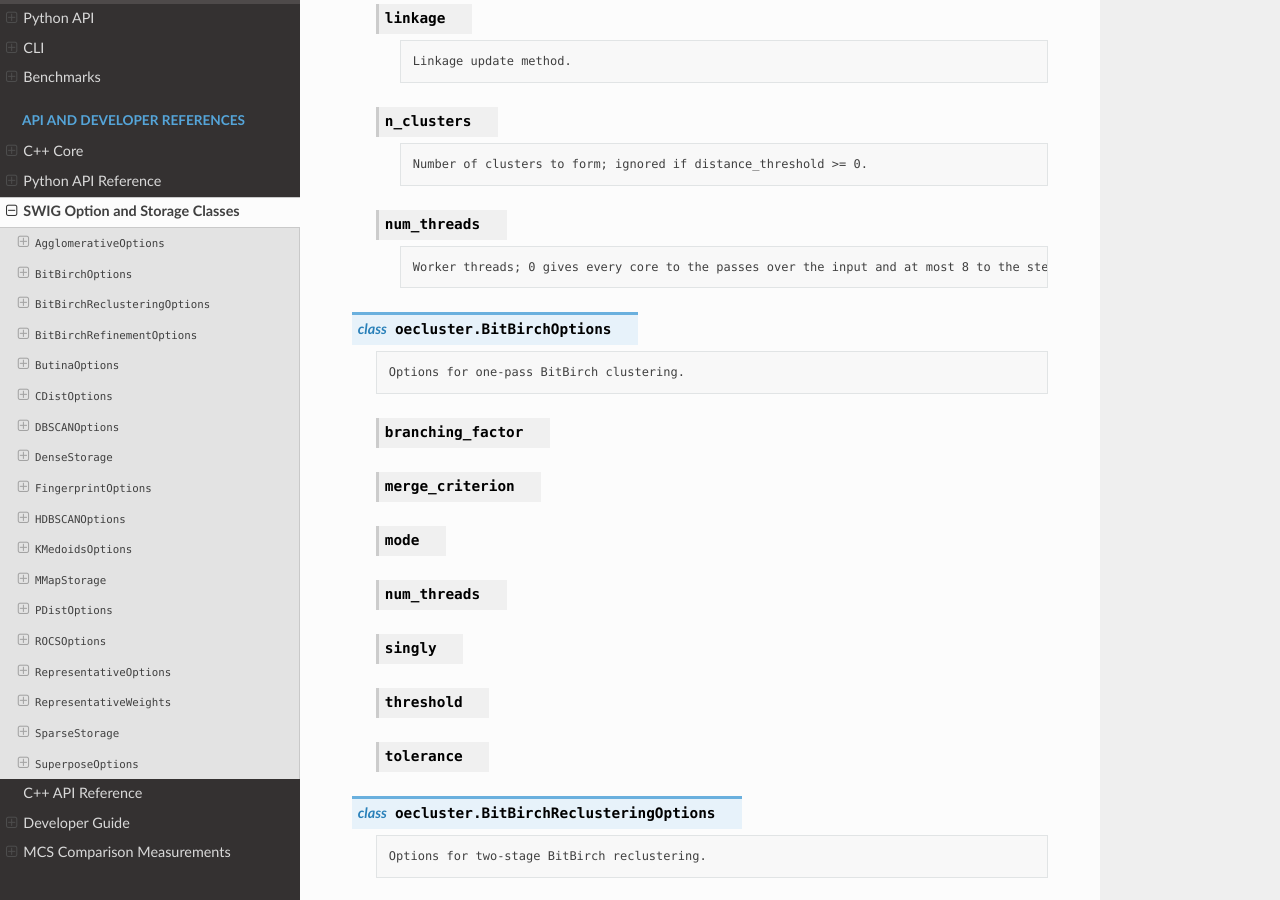
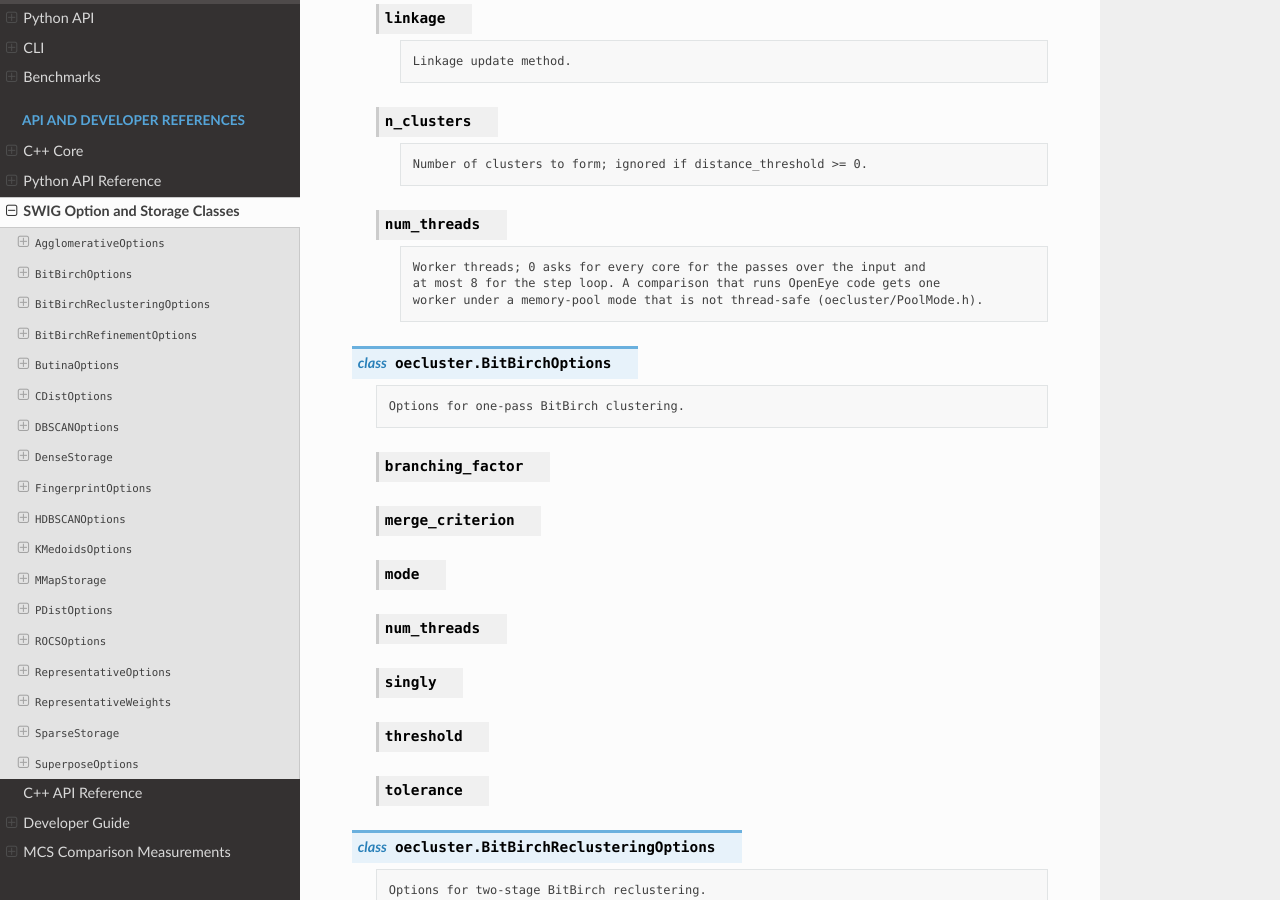
Before and after one commit to scott-arne/oecluster, a Sphinx documentation site: the page built from docs/api/swig-classes.rst, in a window 1280 px wide and 900 px high, scrolled down 668 px. Built offline with Sphinx 7.4.7 and the Read the Docs theme 3.1.0, drawn with Linux system fonts in a browser that asks for light colours; pages that are not in the unit, such as notebooks, are missing from menus; the version number is read from the project's files by our own code.

Commit message:
docs: regenerate the SWIG reference for the agglomerative num_threads comment

```diff
--- a/docs/api/swig-classes.rst
+++ b/docs/api/swig-classes.rst
@@ -52,7 +52,9 @@ the SWIG-generated ones come from the C++ documentation, and a few are set in
 
       ::
 
-         Worker threads; 0 gives every core to the passes over the input and at most 8 to the step loop.
+         Worker threads; 0 asks for every core for the passes over the input and
+         at most 8 for the step loop. A comparison that runs OpenEye code gets one
+         worker under a memory-pool mode that is not thread-safe (oecluster/PoolMode.h).
 
 .. py:class:: BitBirchOptions()
 
```
